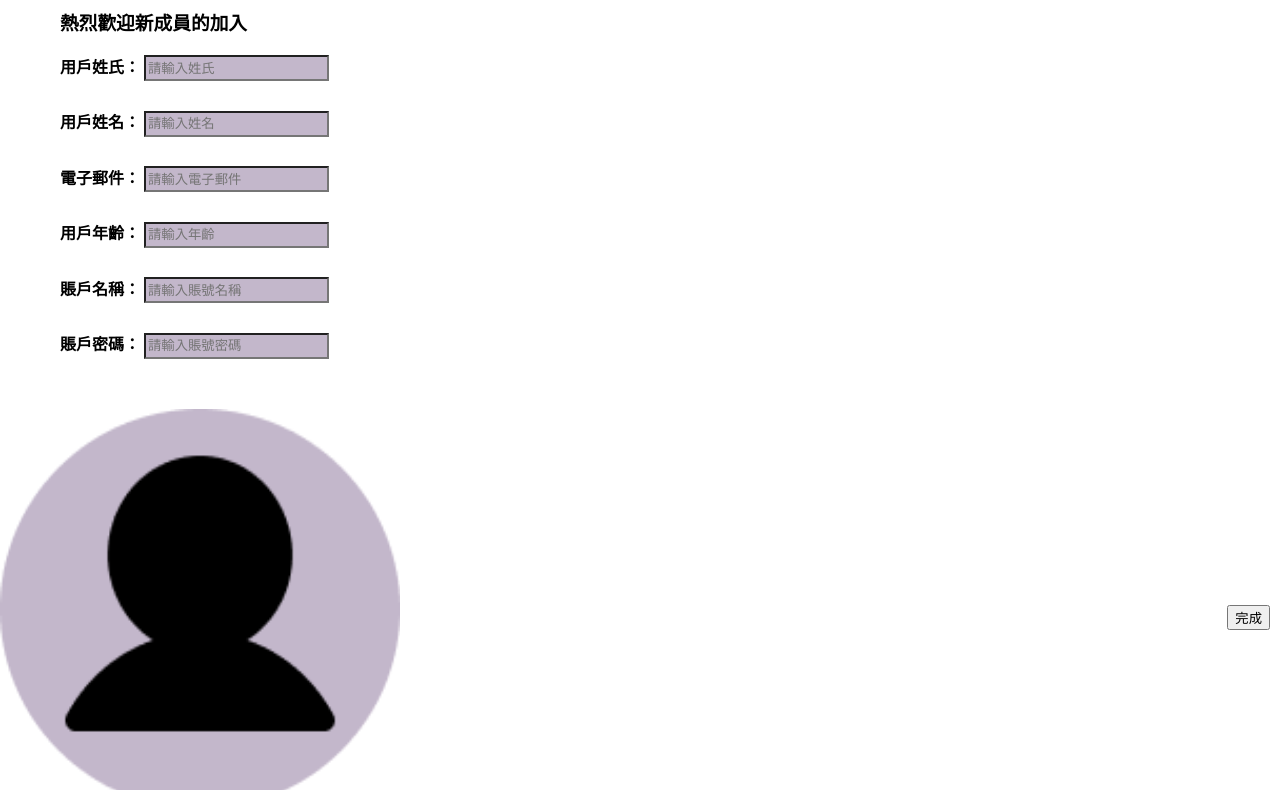
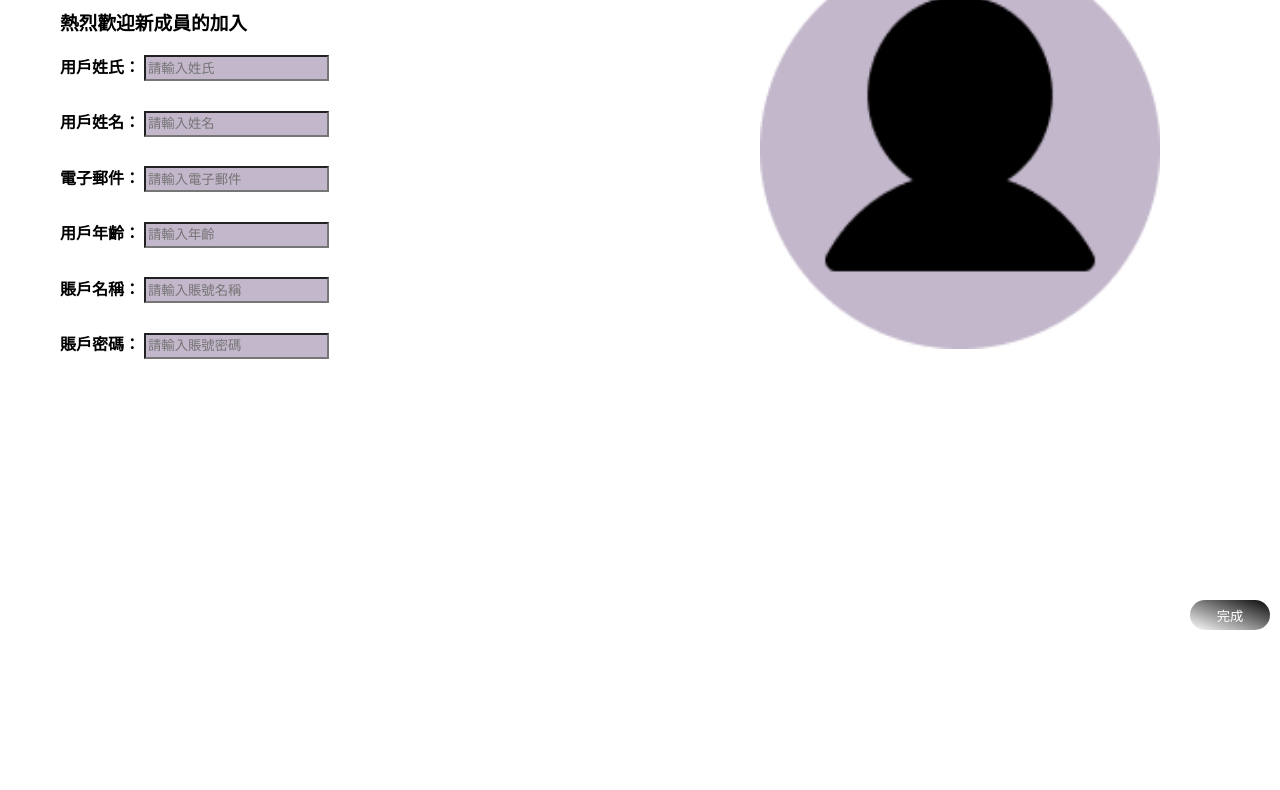
Before and after one commit to summ0357/Final, a plain HTML site: page front-end/page/registration.html in a window 1280 px wide. Shown: the part 160-950 px from the top of the page. After the commit the page ends 800 px from the top, so only its background shows below. Drawn offline with Linux system fonts and the light colour scheme.

Commit message:
Update styles.css

```diff
--- a/front-end/page/styles.css
+++ b/front-end/page/styles.css
@@ -228,6 +228,8 @@ input[type="number"]::placeholder {
   margin-left: 50px;
   padding: 10px;
   grid-column-start: 1;
+
+
 }
 
 
@@ -291,3 +293,44 @@ input[type="number"]::placeholder {
   right:10px;
   bottom: 10px;
 }
+
+#register{
+  display:grid;
+  grid-template-columns:50% 50%;
+  position: relative;
+}
+
+button{
+  position: relative;
+  background-image: linear-gradient(to bottom left, #060606, white);
+  color: white;
+  padding: 5px 10px;
+  border: none;
+  border-radius: 50px;
+  cursor: pointer;
+  width: 80px;
+  height: 30px;
+  text-align: center; /* 水平居中 */
+  overflow-y: hidden;
+
+}
+
+button::before {
+  content: '';
+  position: absolute; /* 将伪元素相对于按钮进行绝对定位 */
+  width: 100%;
+  height: 0%;
+  left: 0;
+  top: 0;
+  border-radius: 0 0 50% 50%;
+  transition: .2s;
+  background-color: #201f1f;
+  opacity: 0.3;
+
+
+}
+
+button:hover::before {
+  /* 其他悬停时的样式 */
+  height: 120%; /* 鼠标悬停时的高度 */
+}
```
